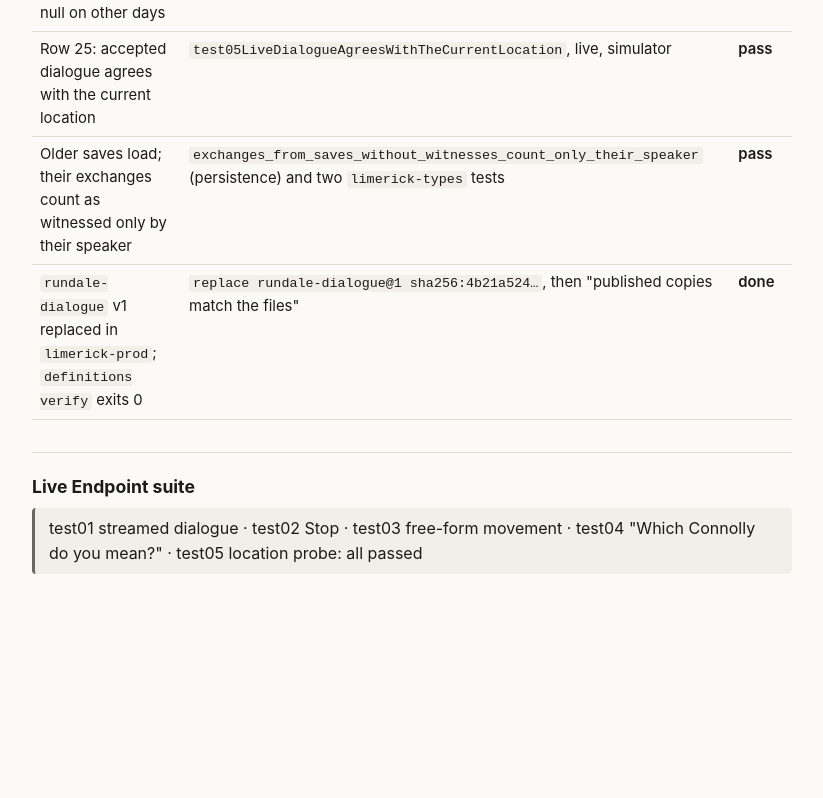
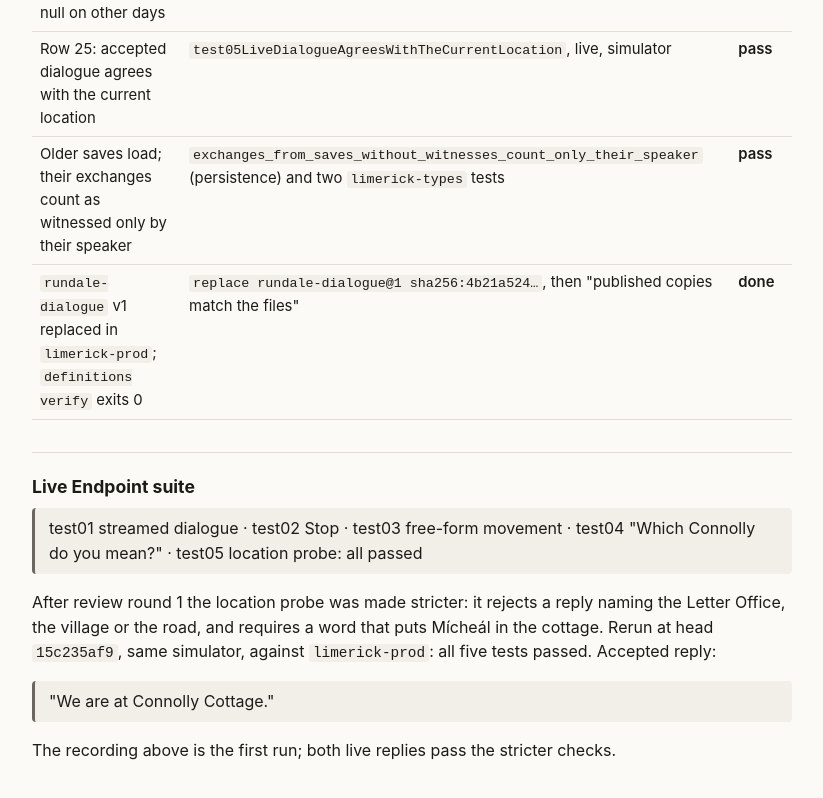
Before and after one commit to dmooney/rundale-pages, a plain HTML site: page pr/2232/index.html in a window 1280 px wide. Shown: the part 1879-2677 px from the top of the page, without its empty margins (228-1051 px from the left). Before the commit the page ends 2509 px from the top, so only its background shows below. Drawn offline with Linux system fonts and the light colour scheme.

Commit message:
pr/2232: publish evidence page

```diff
--- a/pr/2232/index.html
+++ b/pr/2232/index.html
@@ -59,6 +59,9 @@
 
 <h2>Live Endpoint suite</h2>
 <blockquote>test01 streamed dialogue · test02 Stop · test03 free-form movement · test04 "Which Connolly do you mean?" · test05 location probe: all passed</blockquote>
+<p>After review round 1 the location probe was made stricter: it rejects a reply naming the Letter Office, the village or the road, and requires a word that puts Mícheál in the cottage. Rerun at head <code>15c235af9</code>, same simulator, against <code>limerick-prod</code>: all five tests passed. Accepted reply:</p>
+<blockquote>"We are at Connolly Cottage."</blockquote>
+<p>The recording above is the first run; both live replies pass the stricter checks.</p>
 </main>
 </body>
 </html>
```
